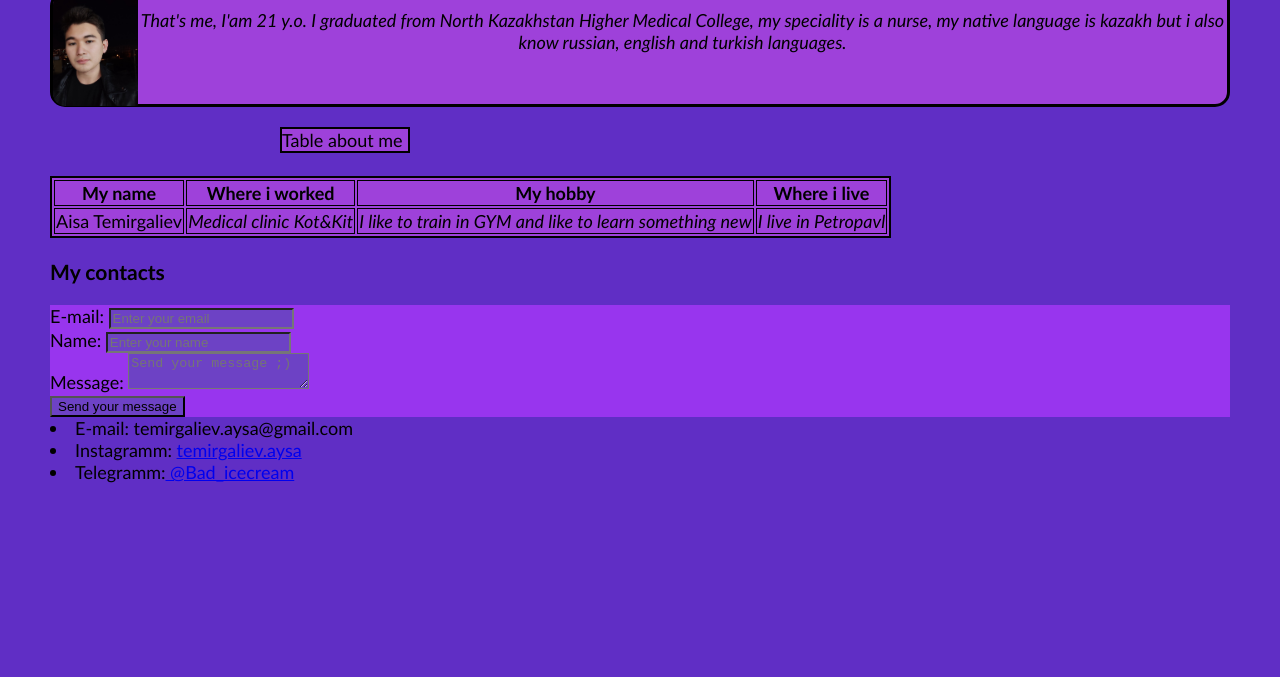
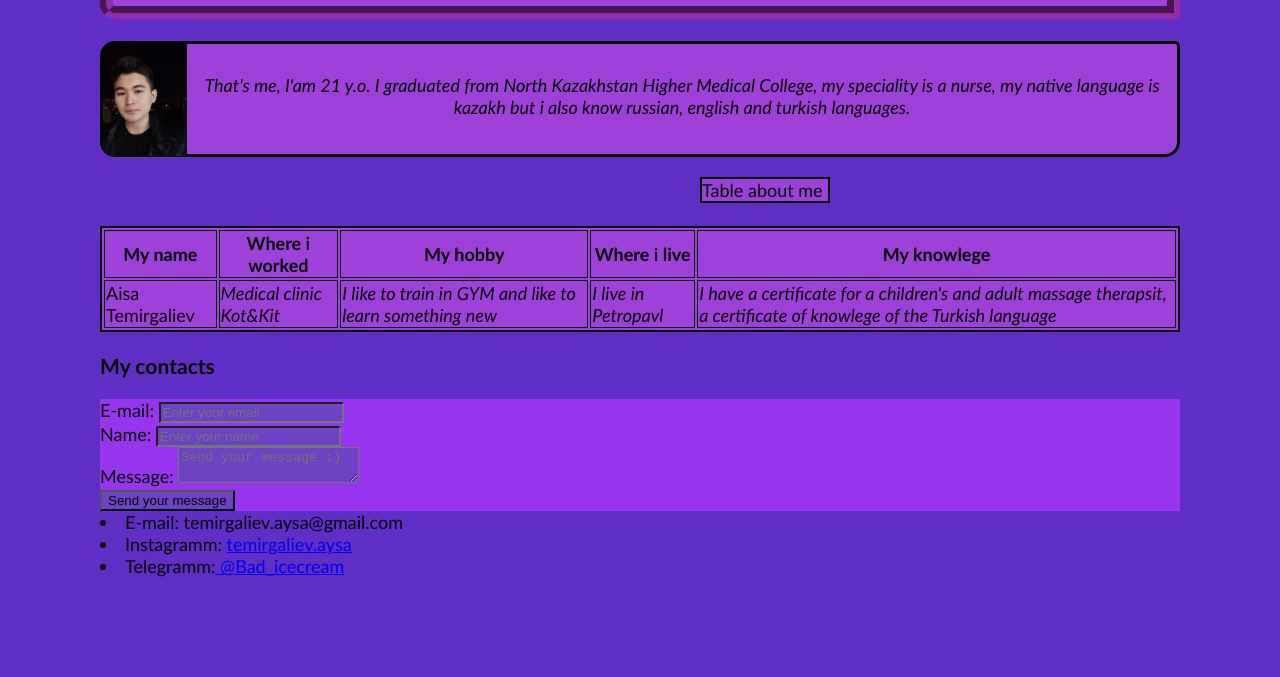
Before and after one commit to ICEcream132/CV-f6, a plain HTML site: page index.html in a window 1280 px wide. Shown: the part 207-884 px from the top of the page. Before the commit the page ends 800 px from the top, so only its background shows below. Drawn offline with Linux system fonts and the light colour scheme.

Commit message:
Add files via upload

```diff
--- a/index.html
+++ b/index.html
@@ -34,6 +34,7 @@
         <th scope="col">Where i worked</th>
         <th scope="col">My hobby</th>
         <th scope="col">Where i live</th>
+        <th scope="col">My knowlege</th>
       </tr>
       <tr>
         <td colspan="2" scope="row">Aisa Temirgaliev</td>
@@ -42,6 +43,12 @@
           <em>I like to train in GYM and like to learn something new</em>
         </td>
         <td><em>I live in Petropavl</em></td>
+        <td>
+          <em
+            >I have a certificate for a children's and adult massage therapsit,
+            a certificate of knowlege of the Turkish language</em
+          >
+        </td>
       </tr>
     </table>
     <h3>My contacts</h3>
--- a/style.css
+++ b/style.css
@@ -24,17 +24,18 @@
 .img {
     width: 85px;
     border-radius: 12px 1px 1px 12px;
+    margin-left: -1px;
     text-align: right;
     height: 113px;
     margin-top: -1px;
 }
 
 .text {
-    margin-top: 15px;
+    margin-top: 30px;
 }
 
 body {
-    margin: 50px;
+    margin: 100px;
     font-size: 18px;
     font-weight: lighter;
     font-family: 'Trebuchet MS', 'Lucida Sans Unicode', 'Lucida Grande', 'Lucida Sans', Arial, sans-serif;
@@ -42,7 +43,7 @@ body {
 
 text {
     border: 2px solid rgb(0, 0, 0);
-    margin-left: 230px;
+    margin-left: 600px;
     padding-right: 5px;
     background-color: rgba(172, 70, 224, 0.814);
     /* text-shadow: 4px 2px rgb(255, 255, 255); */
```
